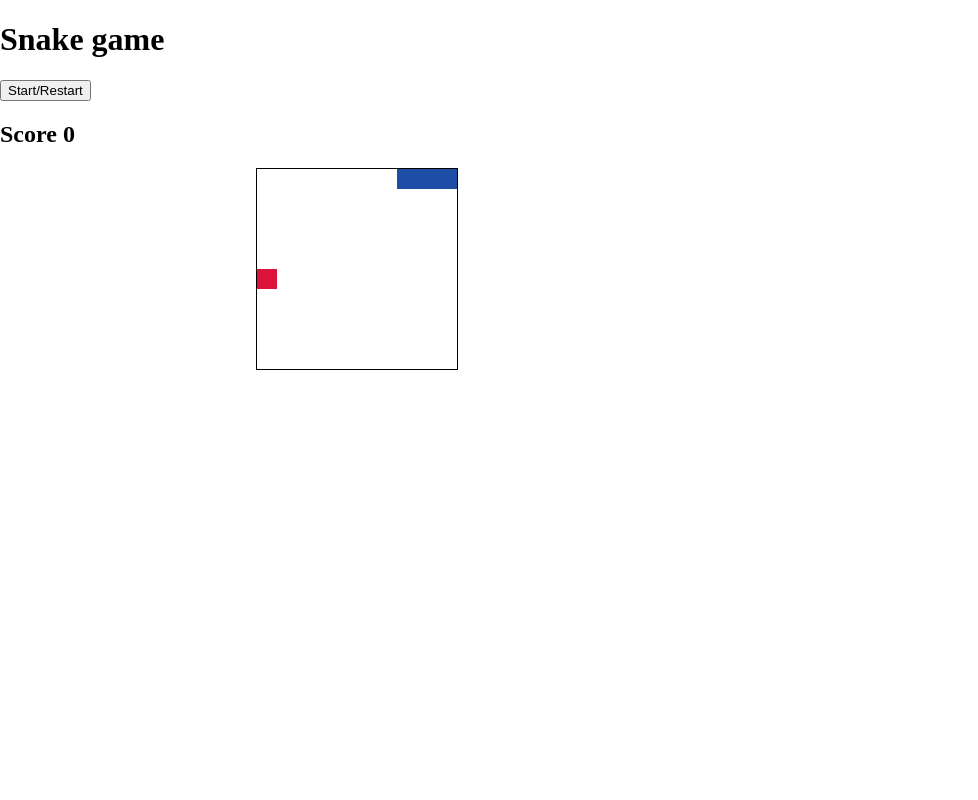
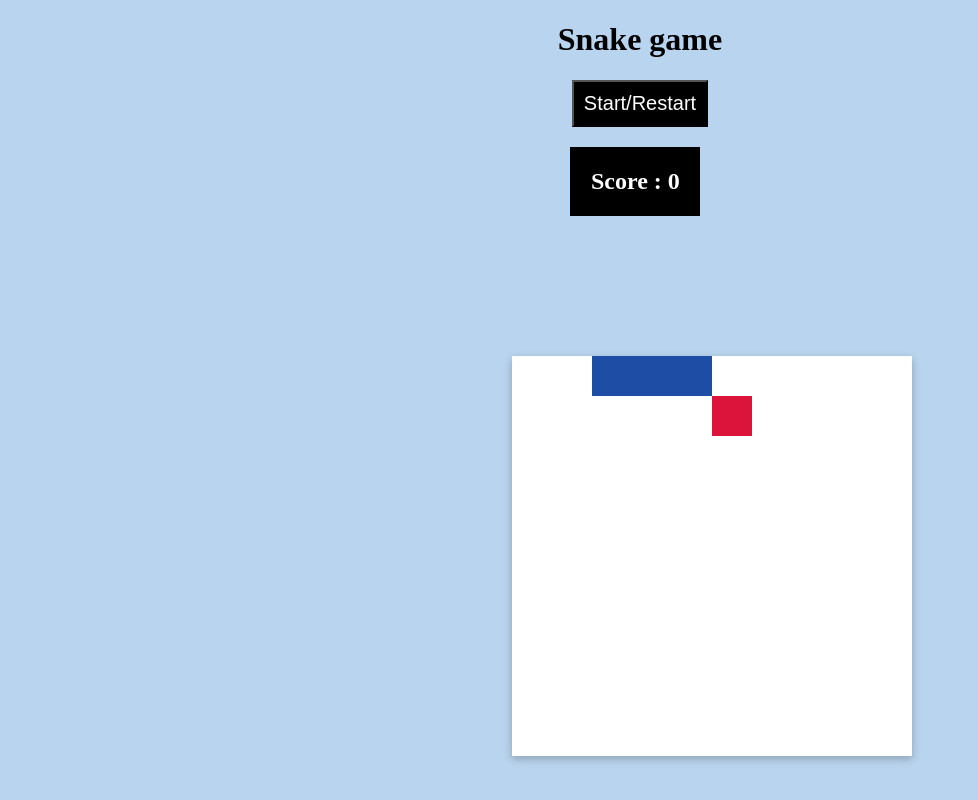
Before and after one commit to nirmalaluwang74/Snake-game, a plain HTML site: page index.html in a window 1280 px wide. Both pictures are taken after a click on the button "Start/Restart". Shown: the whole page, without its empty margins (0-978 px from the left). Drawn offline with Linux system fonts and the light colour scheme.

Commit message:
final snake game

```diff
--- a/index.html
+++ b/index.html
@@ -6,12 +6,22 @@
     <meta name="viewport" content="width=device-width, initial-scale=1.0">
     <title>Document</title>
     <link rel="stylesheet" href="styles.css">
-</head>
 <body>
-    <h1>Snake game</h1>
-    <button id="start">Start/Restart</button>
-    <h2>Score <span id= "score" >0</span></h2>
+
+    <div class="title">
+        <h1>Snake game</h1>
+    </div>
+
+    <div class="btn">
+        <button id="start">Start/Restart</button>
+    </div>
+
+    <div class="second-title">
+        <h2>Score : <span id= "score">0</span></h2>
+    </div>
+
     <div class="grid"></div>
+
     <script src="index.js"></script>
 </body>
 </html>
--- a/index.js
+++ b/index.js
@@ -8,8 +8,8 @@ const width = 10
 let appleIndex = 0
 let score = 0
 let intervalTime = 1000
-const speed = .9
-
+const speed = .5
+let timerId = 0
 
 function createGrid() {
     for (let i = 0; i < 100; i++ ) {
@@ -19,7 +19,25 @@ function createGrid() {
         squares.push(square)
     }
 }
+
 createGrid()
+
+startGame = () => {
+
+    currentSnake.forEach(index => squares[index].classList.remove('snake'))
+    squares[appleIndex].classList.remove('apple')
+
+    clearInterval(timerId)
+    currentSnake = [2,1,0]
+    score = 0
+    scoreDisplay.textContent = score
+    direction = 1
+    intervalTime = 1000
+    generateApple()
+    currentSnake.forEach(index => squares[index].classList.add('snake'))
+
+    timerId = setInterval(move, intervalTime)
+}
 
 currentSnake.forEach(index => squares[index].classList.add('snake'))
 
@@ -61,10 +79,6 @@ currentSnake.forEach(index => squares[index].classList.add('snake'))
     move()
 
 
-
-    let timerId = setInterval(move, intervalTime)
-
-
     generateApple = () => {
         do {
             appleIndex = Math.floor(Math.random() * squares.length)
@@ -93,3 +107,4 @@ control = (e) => {
 
 
     document.addEventListener('keyup', control)
+    startBtn.addEventListener('click', startGame)
--- a/styles.css
+++ b/styles.css
@@ -1,22 +1,26 @@
 body {
     padding: 0;
     margin: 0;
+    background-color: rgb(185, 212, 238);
+
 }
 
+
 .grid {
-    width: 200px;
-    height:200px;
-    border: solid 1px black;
+    width: 400px;
+    height:400px;
+    box-shadow: rgba(0, 0, 0, 0.24) 0px 3px 8px;
     display: flex;
     position: relative;
-    left: 20vw;
+    left: 40vw;
     flex-wrap: wrap;
-    align-items: center;
+    background-color: white;
+    top:15vh;
 }
 
 .square {
-    width:20px;
-    height: 20px ;
+    width: 40px;
+    height: 40px ;
 }
 
 .snake {
@@ -26,3 +30,42 @@ body {
 .apple {
     background-color: crimson;
 }
+
+button {
+    background-color: black;
+    color: white;
+    font-size: 20px;
+    padding: 10px;
+}
+
+.btn {
+    text-align: center;
+}
+
+.h1 {
+    font-family: Impact, Haettenschweiler, 'Arial Narrow Bold', sans-serif;
+    font-size: 100px;
+    font-weight: 800;
+}
+
+
+.h2 {
+    font-family: Impact, Haettenschweiler, 'Arial Narrow Bold', sans-serif;
+    font-size: 50px;
+    font-weight: 800;
+}
+
+.title {
+    text-align: center;
+}
+
+.second-title {
+    background-color: black;
+    color:white ;
+    width: 10vw;
+    padding: 1px;
+    text-align: center;
+    position: relative;
+    left: 43vw;
+    margin: 20px;
+}
```
